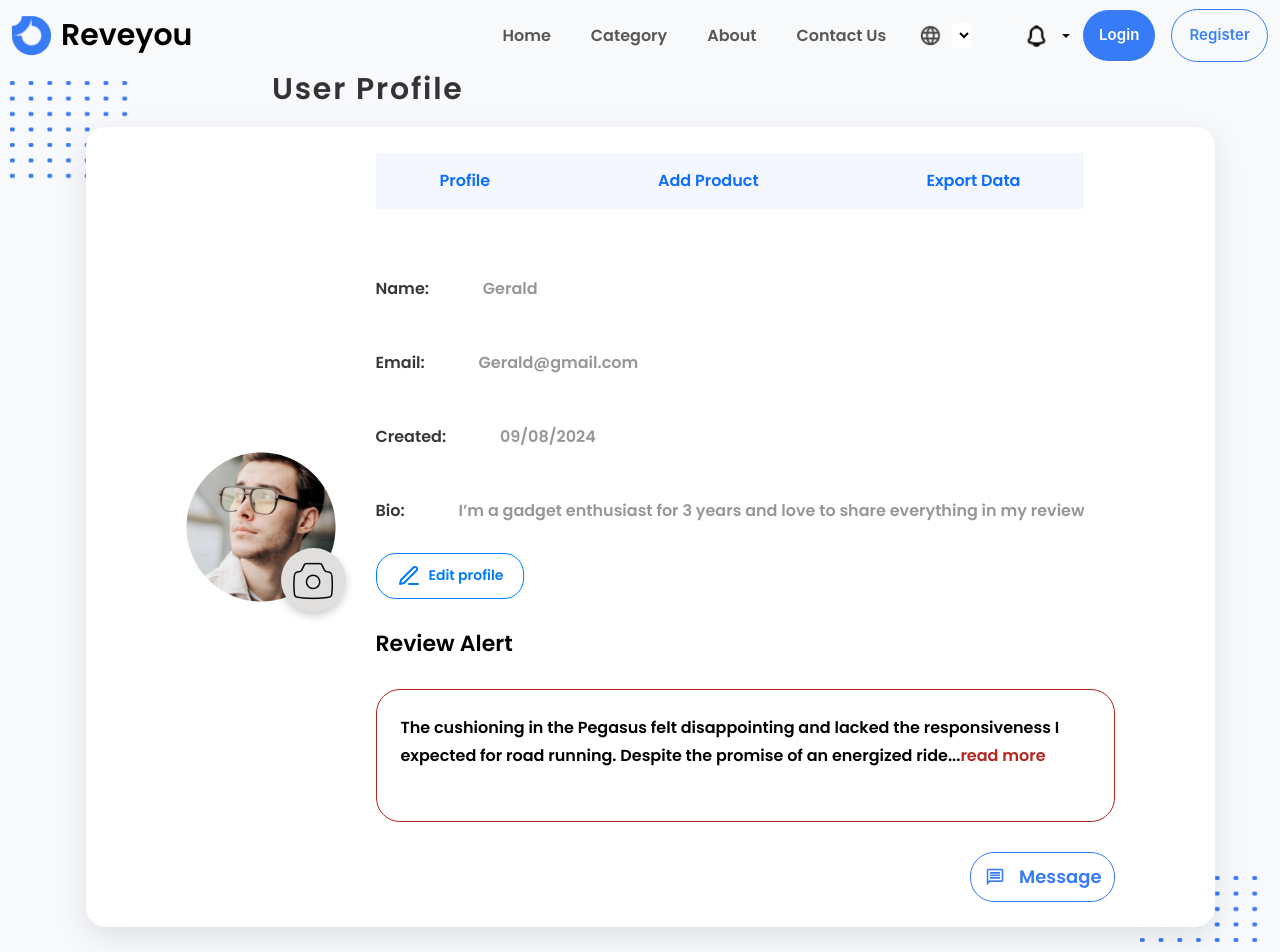
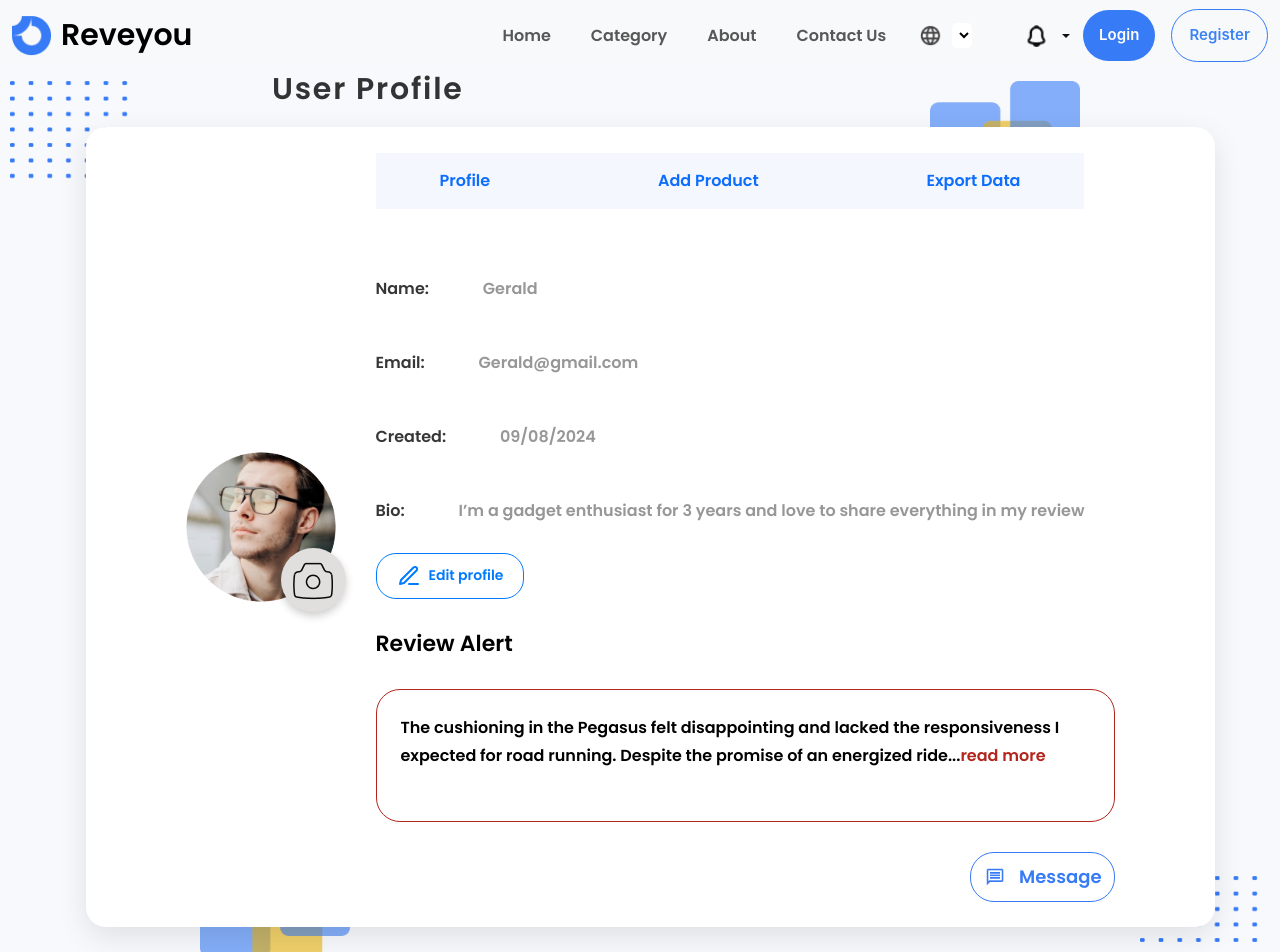
Before and after one commit to saraabdelrhman/wallet-market-master, a React (Create React App) app: page /profile in a window 1280 px wide. Shown: the top 952 px of the page. Built offline with nearby package versions, Linux system fonts and the light colour scheme.

Commit message:
Update Profile.css

```diff
--- a/src/components/Profile.css
+++ b/src/components/Profile.css
@@ -122,12 +122,12 @@
 }
 
 .decorative-shape-1 {
-  top: 150px;
+  top: 10px;
   right: 200px;
 }
 
 .decorative-shape-2 {
-  bottom: 60px;
+  bottom: 1px;
   left: 200px;
 }
 
```
